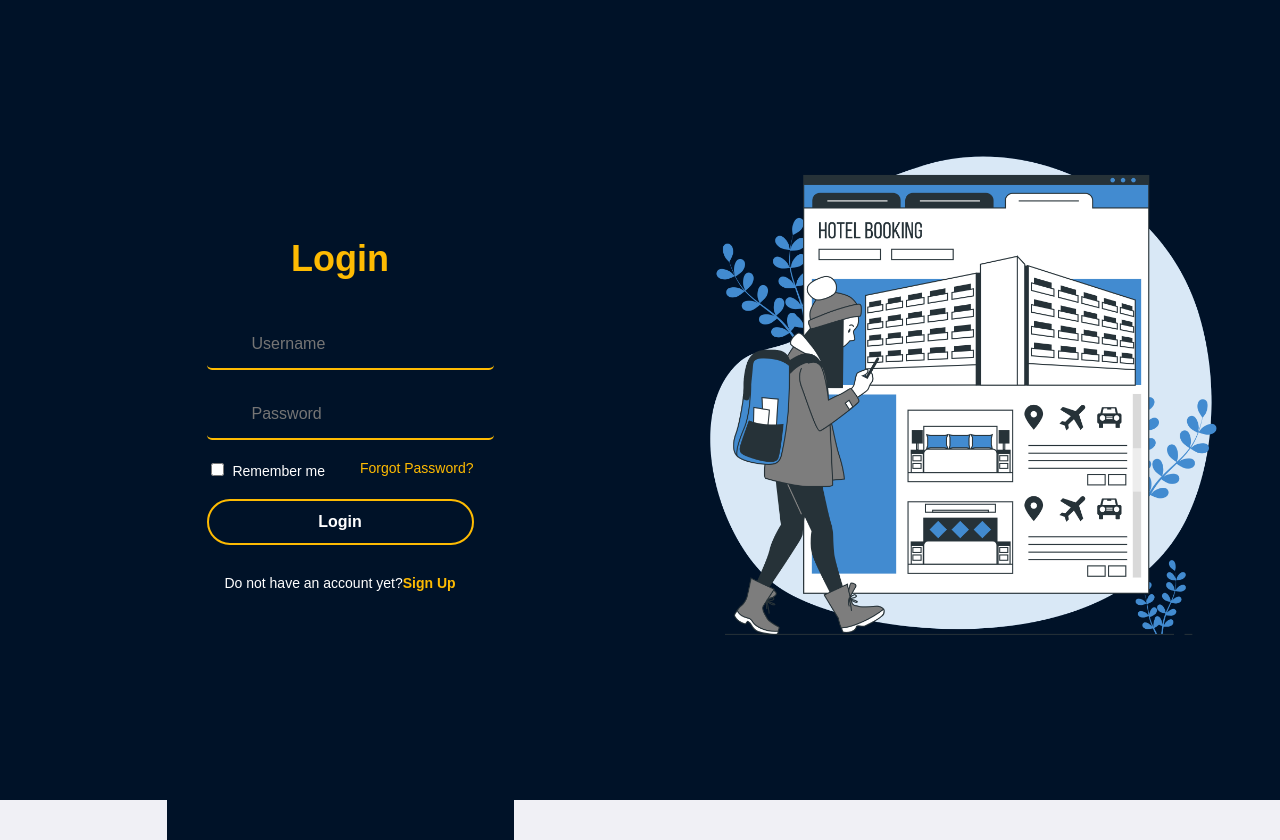
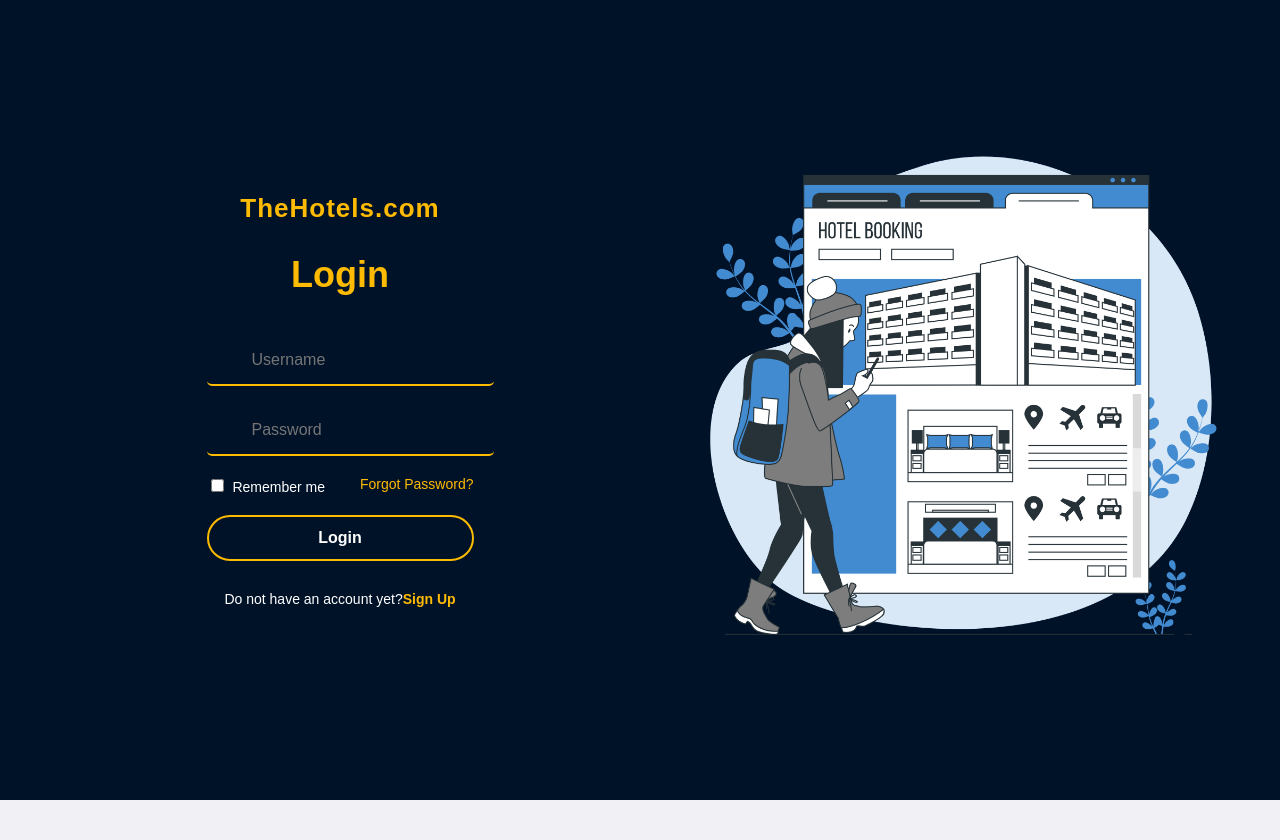
Before and after one commit to latikaguptak/Booking_Hotel, a React (Vite) app: page /login in a window 1280 px wide. After the commit the page ends 800 px from the top, so only its background shows below. Built offline with nearby package versions, Linux system fonts and the light colour scheme.

Commit message:
bugs fixed

```diff
--- a/src/assets/components/Featured/Featured.jsx
+++ b/src/assets/components/Featured/Featured.jsx
@@ -26,7 +26,7 @@
                 />
                 <div className='featuredTitle'>
                   <h1>{city}</h1>
-                  <h2>{data[index] ? `${data[index]} properties` : 'No properties available'}</h2>
+                  <h2>{data[index] ? `${data[index]} properties` : ''}</h2>
                 </div>
               </div>
             ))}
--- a/src/assets/components/Header/Header.css
+++ b/src/assets/components/Header/Header.css
@@ -184,6 +184,9 @@
     cursor: pointer;
     transition: background-color 0.3s ease;
   }
+  .header__option-counter-number{
+    color:#333
+  }
 
   .header__option-counter-button:disabled {
     background-color: #ccc;
--- a/src/assets/components/Login/Login.css
+++ b/src/assets/components/Login/Login.css
@@ -1,5 +1,8 @@
 /* Login.css */
+.logo{
+    text-decoration: none;
 
+}
 .login {
     width: 100%;
     display: flex;
@@ -8,7 +11,7 @@
     flex-direction: column;
     padding: 40px 20px;
     background-color: #001228; /* Dark background for consistency */
-    min-height: 100vh; /* Full viewport height for centered alignment */
+    max-height: 100vh; /* Full viewport height for centered alignment */
 }
 
 .Title {
--- a/src/assets/components/Login/Login.jsx
+++ b/src/assets/components/Login/Login.jsx
@@ -38,6 +38,9 @@
 
   return (
     <div className="login">
+      <Link className='logo' to="/">
+          <span className="logo">TheHotels.com</span>
+      </Link>
       <h2 className="Title">Login</h2>
       <form onSubmit={handleSubmit(onSubmit)}>
         <div className="loginInputs">
--- a/src/assets/components/Navbar/Navbar.css
+++ b/src/assets/components/Navbar/Navbar.css
@@ -21,12 +21,14 @@
     justify-content: space-between;
     align-items: center;
   }
+  .logo_link{
+    text-decoration: none;
+  }
 
   .logo {
     font-size: 26px; /* Larger logo size for prominence */
     color: #febb02; /* Bright accent color for visibility */
     font-weight: 700;
-    text-decoration: none;
     letter-spacing: 1px; /* Slight letter spacing for a unique look */
     transition: color 0.3s ease; /* Smooth color transition on hover */
   }
@@ -51,6 +53,12 @@
     font-size: 14px; /* Consistent font size */
     font-weight: bold;
     transition: background-color 0.3s ease, color 0.3s ease; /* Smooth transitions */
+  }
+  .navUser{
+    margin-right: 20px;
+    font-weight: bold;
+    cursor: pointer;
+    color: #ffffff;
   }
 
   .navButton:hover {
--- a/src/assets/components/Navbar/Navbar.jsx
+++ b/src/assets/components/Navbar/Navbar.jsx
@@ -2,6 +2,7 @@
 import './Navbar.css';
 import { useContext } from 'react';
 import { AuthContext } from '../../../context/AuthContext';
+import { toast } from 'react-toastify';
 
 const Navbar = () => {
   const { user, dispatch } = useContext(AuthContext);
@@ -16,12 +17,13 @@
 
     // Redirect to login page
     navigate('/login');
+    toast.success("Logout Successful", { autoClose: 5000 });
   };
 
   return (
     <div className="navbar">
       <div className="navContainer">
-        <Link to="/">
+        <Link className="logo_link" to="/">
           <span className="logo">TheHotels.com</span>
         </Link>
         {user ? (
--- a/src/assets/components/Register/Register.css
+++ b/src/assets/components/Register/Register.css
@@ -8,7 +8,10 @@
     flex-direction: column;
     padding: 40px 20px;
     background-color: #001228; /* Dark background for consistency */
-    min-height: 100vh; /* Full viewport height for centered alignment */
+    max-height: 100vh; /* Full viewport height for centered alignment */
+}
+.logo{
+    text-decoration: none;
 }
 
 .regTitle {
--- a/src/assets/components/Register/Register.jsx
+++ b/src/assets/components/Register/Register.jsx
@@ -31,6 +31,9 @@
 
   return (
     <div className='registerContainer'>
+      <Link className='logo' to="/">
+          <span className="logo">TheHotels.com</span>
+      </Link>
       <h1 className='regTitle'>Register</h1>
       <form onSubmit={handleSubmit(onSubmit)}>
         <div className='regInputs'>
--- a/src/assets/components/reserve/Reserve.jsx
+++ b/src/assets/components/reserve/Reserve.jsx
@@ -3,6 +3,7 @@
 import useFetch from '../../hooks/useFetch';
 import { useContext, useState } from 'react';
 import { SearchContext } from '../../../context/SearchContext';
+import { toast } from 'react-toastify';
 
 const Reserve = ({ setOpen, hotelId }) => {
   const { data, loading, error } = useFetch(`hotels/room/${hotelId}`);
@@ -49,9 +50,11 @@
       console.log('Selected Rooms:', selectedRooms);
       // Make API call to reserve rooms
       // await axios.post('/reserve', { rooms: selectedRooms });
+      toast.success("Reserved Successful", { autoClose: 5000 });
       setOpen(false);
     } catch (err) {
-      console.error('Reservation failed:', err);
+      toast.error(err.response?.data?.message || 'Reservation failed', { autoClose: 5000 });
+      // console.error('Reservation failed:', err);
     } finally {
       setIsReserving(false);
     }
--- a/src/assets/pages/Hotel_list/List.css
+++ b/src/assets/pages/Hotel_list/List.css
@@ -78,7 +78,9 @@
     border-color: var(--highlight-color);
     box-shadow: 0 0 5px var(--highlight-color);
   }
-
+  .datedesign{
+    color:#ffffff
+  }
   .lsOption {
     padding: 10px;
     background-color: #ffffff;
--- a/src/assets/pages/Hotel_list/List.jsx
+++ b/src/assets/pages/Hotel_list/List.jsx
@@ -65,7 +65,7 @@
 
             <div className='lsItem'>
               <label>Check-in-Date</label>
-              <span onClick={() => setOpenDate(!openDate)}>
+              <span className="datedesign"  onClick={() => setOpenDate(!openDate)}>
                 {date[0]?.startDate && date[0]?.endDate
                   ? `${safeFormatDate(date[0].startDate)} to ${safeFormatDate(date[0].endDate)}`
                   : "Select a date"}
```
